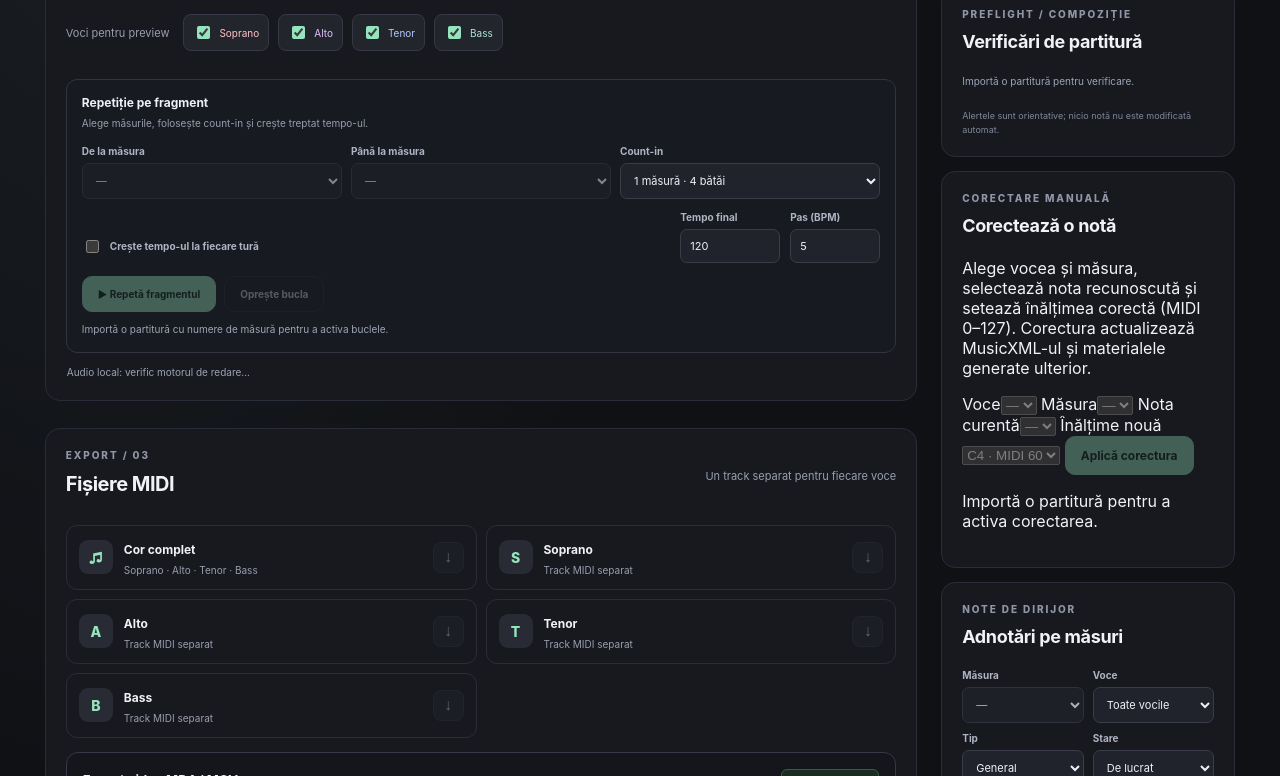
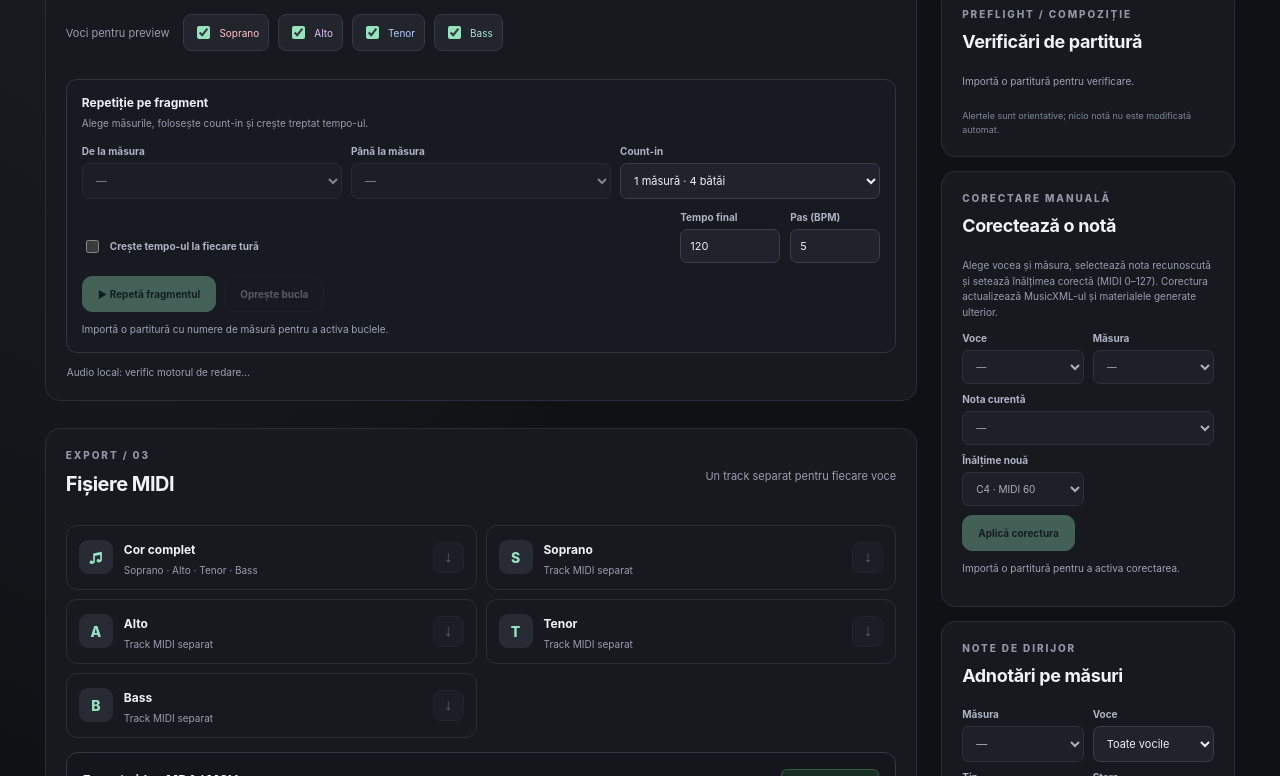
Before and after one commit to DrFoxi14/midi-mp4, a website: page web/index.html in a window 1280 px wide. Shown: the part 603-1379 px from the top of the page. Drawn offline with Linux system fonts and the light colour scheme; files that its build step writes are made by us from their sources; no server answers; files whose address does not match are found by name.

Commit message:
Style manual note correction and stale OMR warnings

```diff
--- a/web/styles.css
+++ b/web/styles.css
@@ -177,3 +177,18 @@
 .annotation-progress.needs_work{border-color:#72504c;color:#f0aaa5}
 .annotation-progress.practiced{border-color:#6a5e38;color:#e6d28c}
 .annotation-progress.ready{border-color:#3f7058;color:#9ce4b7}
+
+
+.correction-help{font-size:10px;line-height:1.55;color:#969eaf;margin:7px 0 12px}
+.correction-form{display:grid;grid-template-columns:1fr 1fr;gap:9px}
+.correction-form label{display:flex;flex-direction:column;gap:6px;min-width:0}
+.correction-form label span{font-size:10px;color:#aeb4c3;font-weight:650}
+.correction-form select{width:100%;box-sizing:border-box;min-width:0;background:#20232b;color:#edf0f6;border:1px solid #393d49;border-radius:7px;padding:9px;font:inherit;font-size:10px}
+.correction-note-label,.correction-form>button{grid-column:1/-1}
+.correction-form>button{justify-self:start;font-size:10px}
+#correction-status{font-size:10px;line-height:1.5;color:#9da5b7;margin:10px 0 0}
+.correction-history{display:flex;flex-direction:column;gap:6px;margin-top:10px}
+.correction-history>strong{font-size:10px;color:#e1e6ee}
+.correction-history>p{font-size:9px;line-height:1.45;color:#9fabbc;padding:7px 8px;margin:0;background:#171a20;border-radius:6px;border:1px solid #303540}
+.omr-stale{border-color:#6c5638;background:#262117}.omr-stale strong{color:#eed39a}.omr-stale p{color:#d3c7aa}
+@media(max-width:700px){.correction-form{grid-template-columns:1fr 1fr}.correction-note-label,.correction-form>button{grid-column:1/-1}}
```
